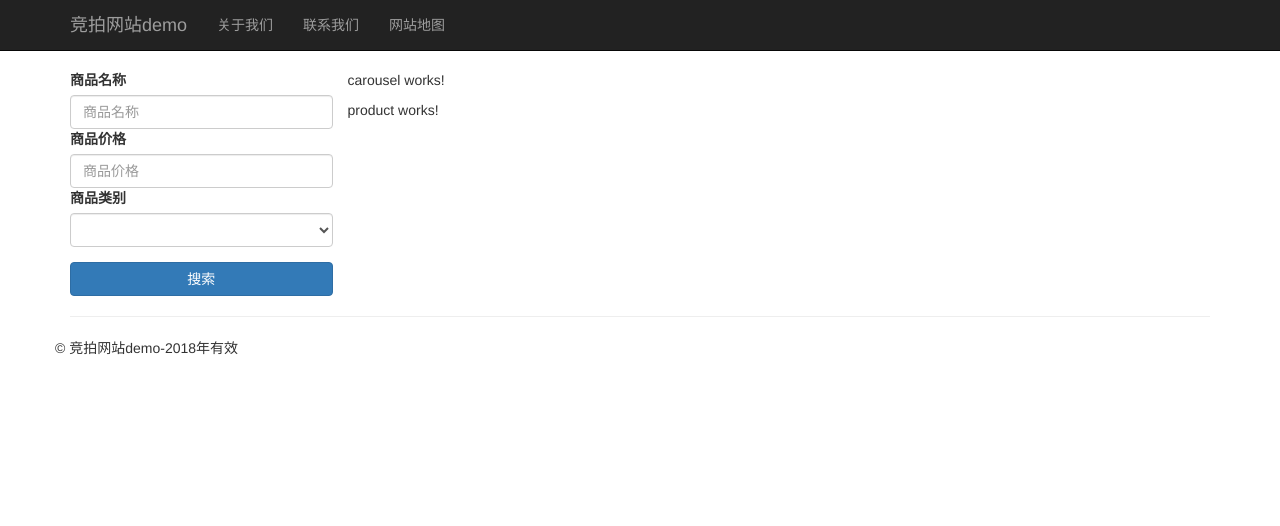
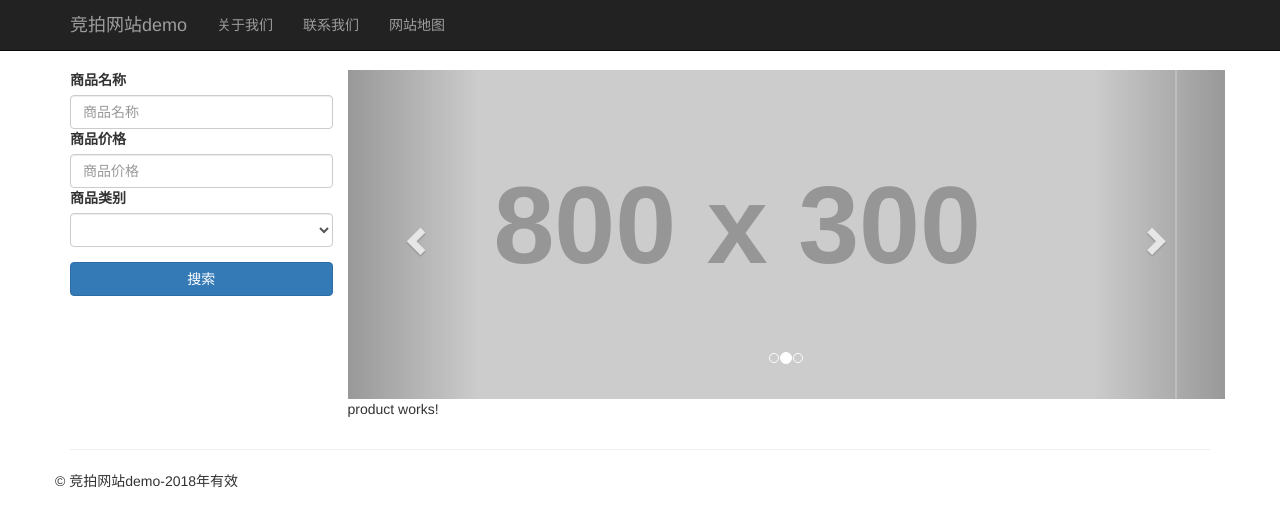
Before and after one commit to ZhangRuixin/LNAR, an Angular app in the folder LearnNgAndRedux/ClientApp/: page / in a window 1280 px wide. Shown: the top 526 px of the page. Built offline with nearby package versions, Linux system fonts and the light colour scheme.

Commit message:
轮播图组件

```diff
--- a/LearnNgAndRedux/ClientApp/src/app/carousel/carousel.component.css
+++ b/LearnNgAndRedux/ClientApp/src/app/carousel/carousel.component.css
@@ -0,0 +1,3 @@
+.slide-image{
+    width: 100%;
+}
--- a/LearnNgAndRedux/ClientApp/src/app/carousel/carousel.component.html
+++ b/LearnNgAndRedux/ClientApp/src/app/carousel/carousel.component.html
@@ -1,3 +1,24 @@
-<p>
-  carousel works!
-</p>
+<div class="carousel slide" data-ride="carousel">
+  <ol class="carousel-indicators">
+    <li class="active"></li>
+    <li>  </li>
+    <li>  </li>
+  </ol>
+  <div class="carousel-inner">
+    <div class="item active">
+      <img src="http://placehold.it/800x300/ffde00/000000?text=占位用1" alt="" class="slide-image">
+    </div>
+    <div class="item">
+      <img src="http://placehold.it/800x300/ffde00/000000?text=占位用2" alt="" class="slide-image">
+    </div>
+    <div class="item">
+      <img src="http://placehold.it/800x300/ffde00/000000?text=占位用3" alt="" class="slide-image">
+    </div>
+  </div>
+  <a class="left carousel-control" href="javascript:$('.carousel').carousel('prev')">
+<span class="glyphicon glyphicon-chevron-left"></span>
+  </a>
+  <a class="right carousel-control" href="javascript:$('.carousel').carousel('next')">
+    <span class="glyphicon glyphicon-chevron-right"></span>
+  </a>
+</div>
```
